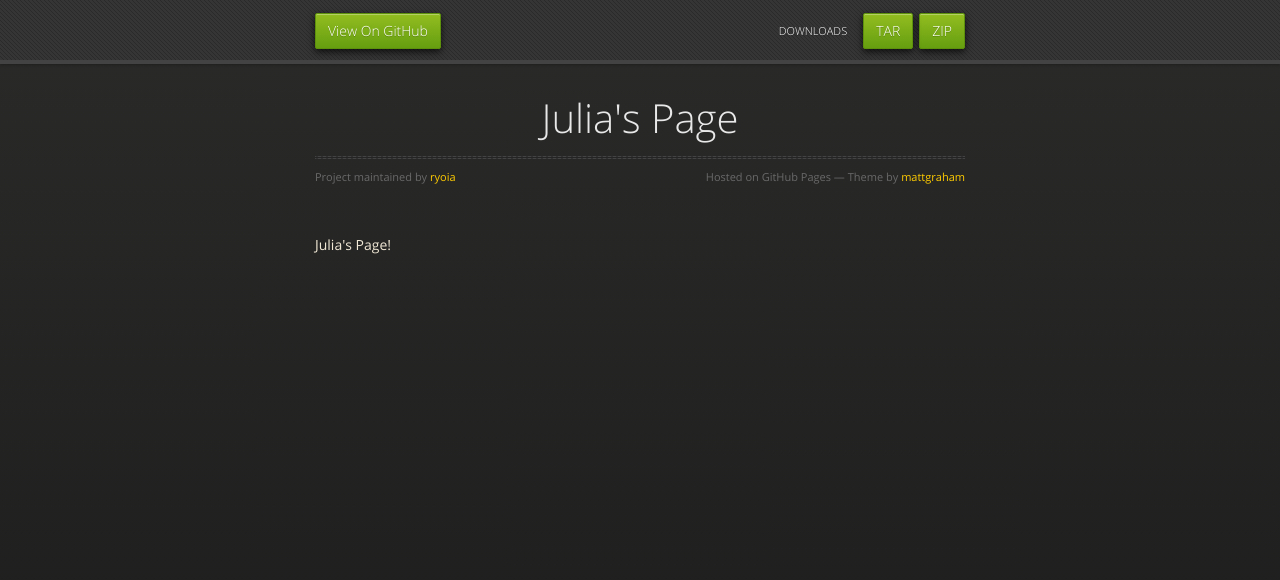
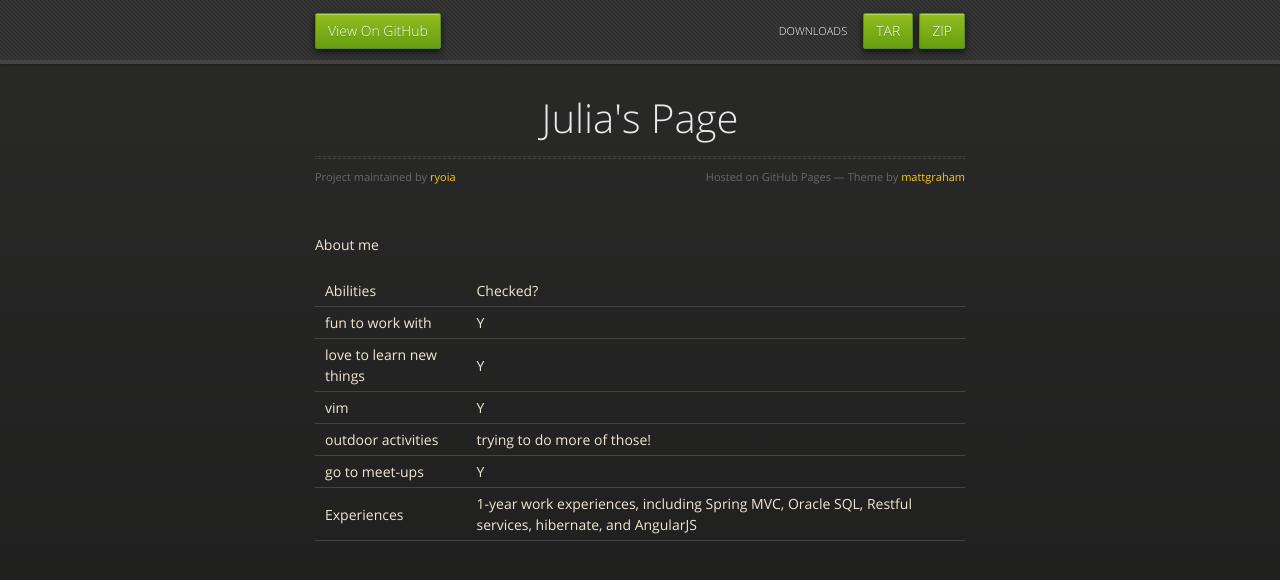
Before and after one commit to ryoia/My-Page, a plain HTML site: page index.html in a window 1280 px wide. Drawn offline with nearby package versions, Linux system fonts and the light colour scheme.

Commit message:
introduction

```diff
--- a/index.html
+++ b/index.html
@@ -1,6 +1,7 @@
 <!doctype html>
 <html>
   <head>
+    <script src= "http://ajax.googleapis.com/ajax/libs/angularjs/1.3.14/angular.min.js"></script>
     <meta charset="utf-8">
     <meta http-equiv="X-UA-Compatible" content="chrome=1">
     <title>Julia&#39;s Page by ryoia</title>
@@ -8,6 +9,7 @@
     <link rel="stylesheet" href="stylesheets/pygment_trac.css">
     <script src="https://ajax.googleapis.com/ajax/libs/jquery/1.7.1/jquery.min.js"></script>
     <script src="javascripts/respond.js"></script>
+    <script src="javascripts/home.js"></script>
     <!--[if lt IE 9]>
       <script src="//html5shiv.googlecode.com/svn/trunk/html5.js"></script>
     <![endif]-->
@@ -17,7 +19,7 @@
     <meta name="viewport" content="width=device-width, initial-scale=1, user-scalable=no">
 
   </head>
-  <body>
+  <body ng-app="myPage" ng-controller="myPageCtrl">
       <div id="header">
         <nav>
           <li class="fork"><a href="https://github.com/ryoia/My-Page">View On GitHub</a></li>
@@ -38,7 +40,14 @@
           <span class="credits right">Hosted on GitHub Pages &mdash; Theme by <a href="https://twitter.com/michigangraham">mattgraham</a></span>
         </div>
 
-        <p>Julia's Page!</p>
+        <p>About me</p>
+	<table style="width:100%">
+	<tr><td>Abilities</td><td>Checked?</td></tr>
+	  <tr ng-repeat="(ability, check) in myAttr">
+	    <td>{{ability}}</td>
+	    <td>{{check}}</td>
+	  </tr>
+	</table>
       </section>
 
     </div>
--- /dev/null
+++ b/javascripts/home.js
@@ -0,0 +1,10 @@
+var app = angular.module('myPage',[]);
+app.controller('myPageCtrl', function($scope){
+  $scope.myAttr =
+    {'fun to work with': 'Y',
+    'love to learn new things': 'Y',
+    'vim': 'Y',
+    'outdoor activities': 'trying to do more of those!',
+    'go to meet-ups': 'Y',
+    'Experiences': '1-year work experiences, including Spring MVC, Oracle SQL, Restful services, hibernate, and AngularJS'};
+});
```
